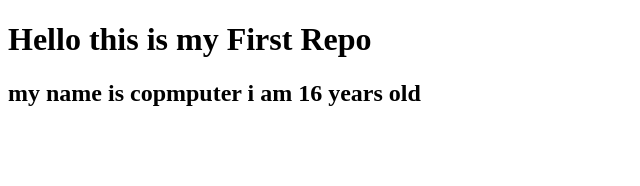
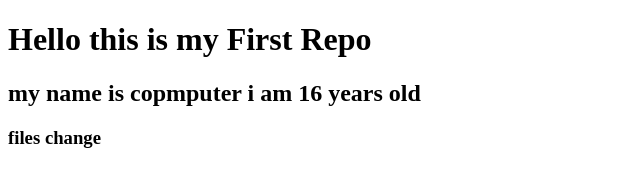
Before and after one commit to AbdulAziz0023/myFirstrepo, a plain HTML site: page repotester/index.html in a window 1280 px wide. Shown: the whole page, without its empty margins (0-640 px from the left). Drawn offline with Linux system fonts and the light colour scheme.

Commit message:
2nd change

```diff
--- a/repotester/index.html
+++ b/repotester/index.html
@@ -8,5 +8,6 @@
 <body>
     <h1>Hello this is my First Repo</h1>
     <h2>my name is copmputer i am 16 years old</h2>
+    <h3>files change</h3>
 </body>
 </html>
```
